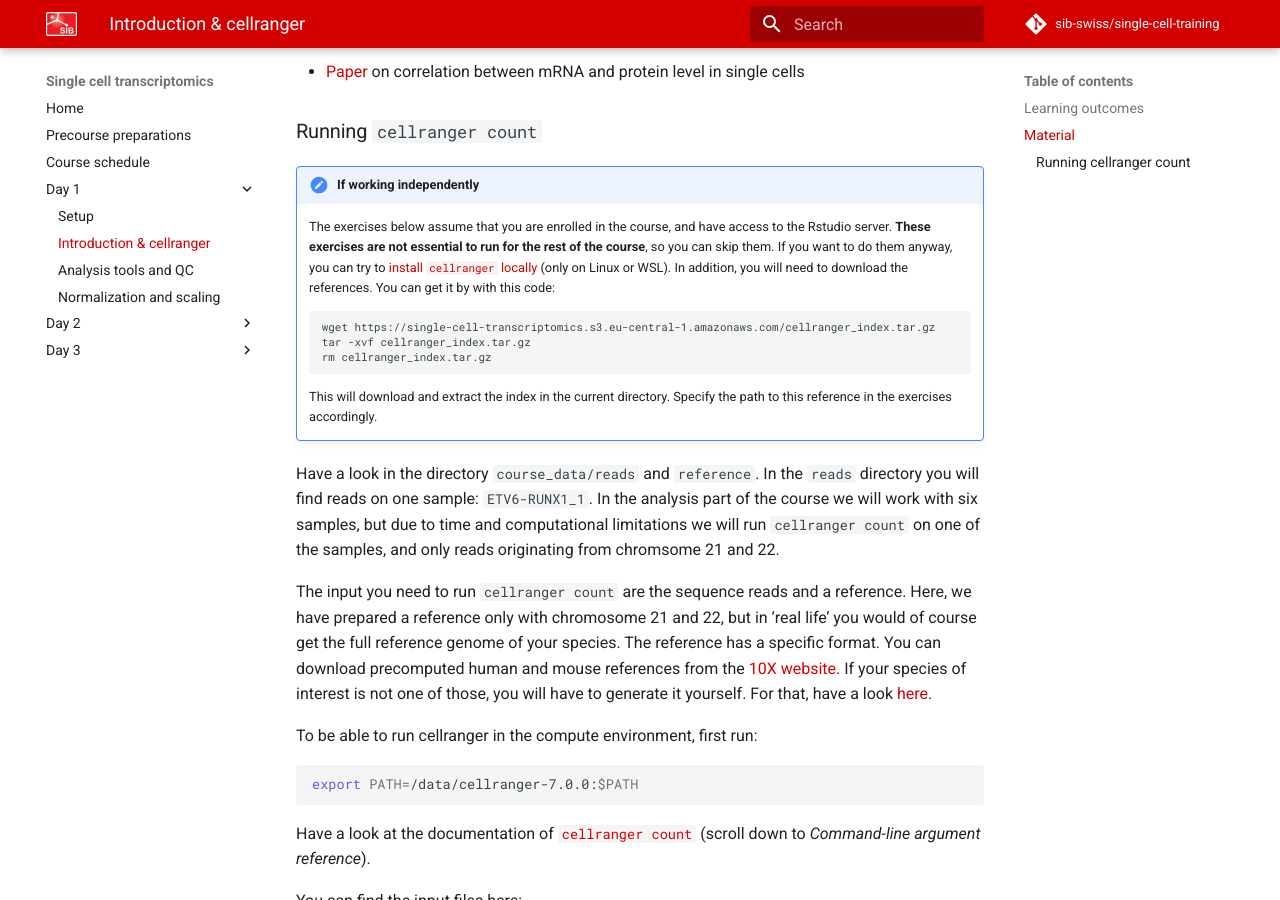
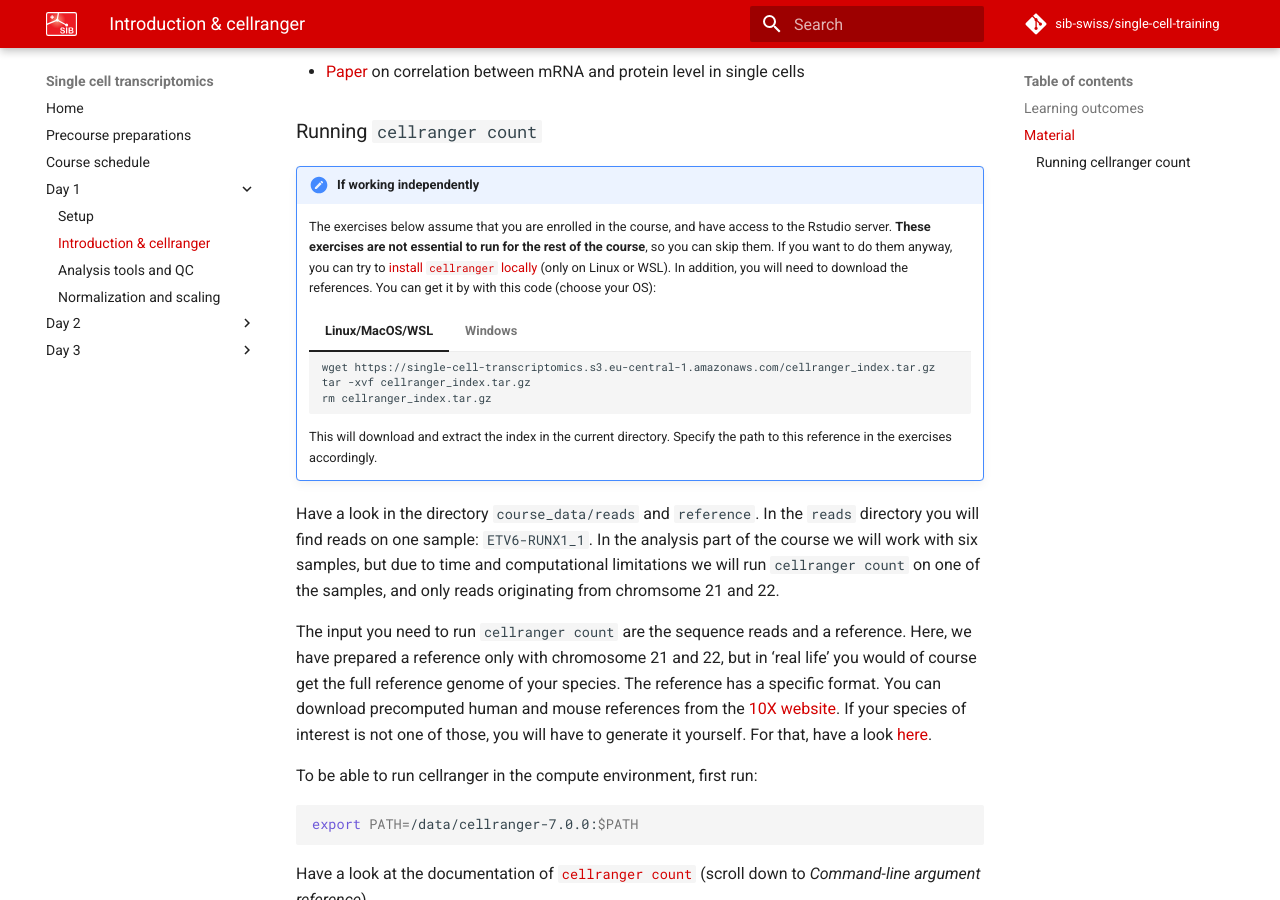
Before and after one commit to sib-swiss/single-cell-training, an MkDocs documentation site: the page built from docs/day1/introduction_cellranger.md, in a window 1280 px wide and 900 px high, scrolled down 981 px. Built offline with MkDocs 1.6.1 and Material for MkDocs 9.7.7, drawn with Linux system fonts in a browser that asks for light colours; comment, search, counter and statistics services are not loaded; the version menu is left out.

Commit message:
adds additional notes for windows users

````diff
--- a/docs/day1/introduction_cellranger.md
+++ b/docs/day1/introduction_cellranger.md
@@ -31,13 +31,16 @@
 ### Running `cellranger count`
 
 !!! note "If working independently"
-    The exercises below assume that you are enrolled in the course, and have access to the Rstudio server. **These exercises are not essential to run for the rest of the course**, so you can skip them. If you want to do them anyway, you can try to [install `cellranger` locally](https://support.10xgenomics.com/single-cell-gene-expression/software/pipelines/latest/installation) (only on Linux or WSL). In addition, you will need to download the references. You can get it by with this code:
+    The exercises below assume that you are enrolled in the course, and have access to the Rstudio server. **These exercises are not essential to run for the rest of the course**, so you can skip them. If you want to do them anyway, you can try to [install `cellranger` locally](https://support.10xgenomics.com/single-cell-gene-expression/software/pipelines/latest/installation) (only on Linux or WSL). In addition, you will need to download the references. You can get it by with this code (choose your OS):
 
-    ```sh
-    wget https://single-cell-transcriptomics.s3.eu-central-1.amazonaws.com/cellranger_index.tar.gz
-    tar -xvf cellranger_index.tar.gz
-    rm cellranger_index.tar.gz
-    ```
+    === "Linux/MacOS/WSL"
+        ```sh
+        wget https://single-cell-transcriptomics.s3.eu-central-1.amazonaws.com/cellranger_index.tar.gz
+        tar -xvf cellranger_index.tar.gz
+        rm cellranger_index.tar.gz
+        ```
+    === "Windows"
+        Download using the [link](https://single-cell-transcriptomics.s3.eu-central-1.amazonaws.com/cellranger_index.tar.gz), and unpack in your working directory.
 
     This will download and extract the index in the current directory. Specify the path to this reference in the exercises accordingly.
 
````
Also changed, not shown: docs/day1/setup.md (+3 -0 lines).
